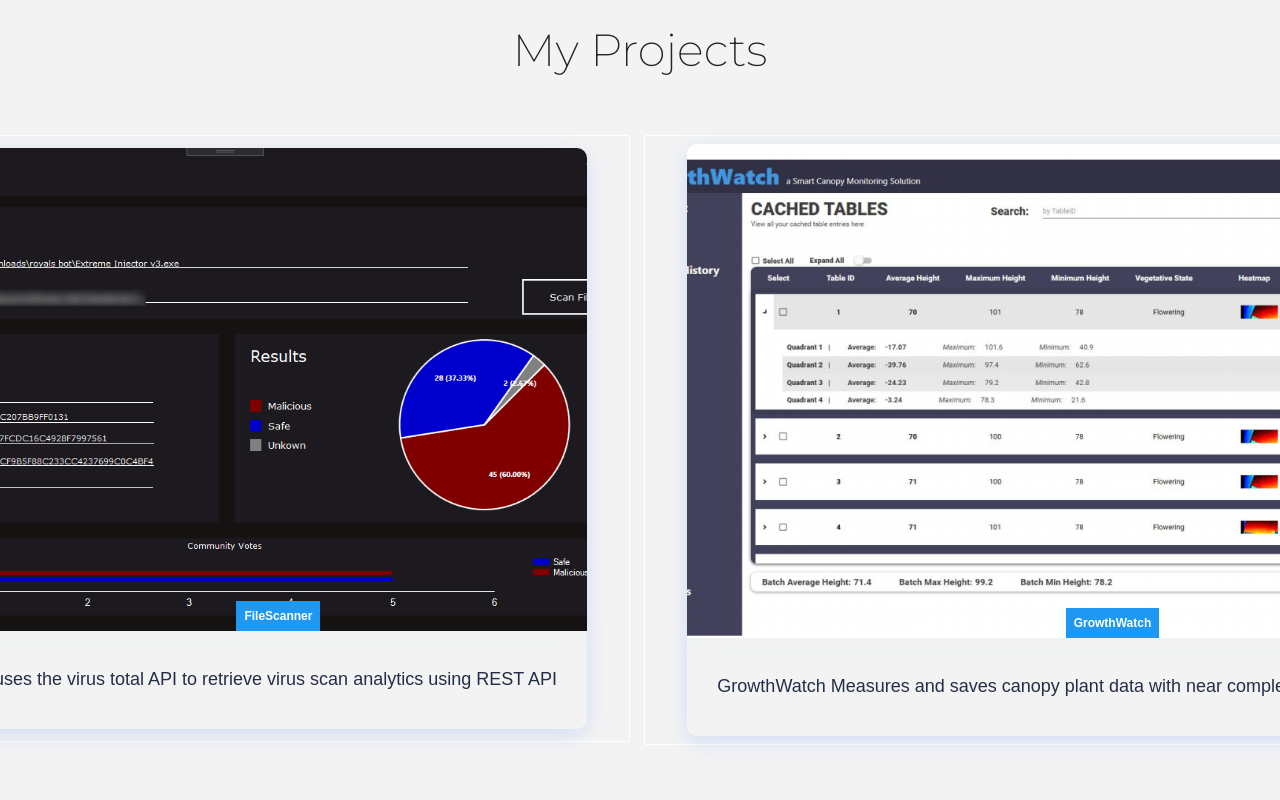
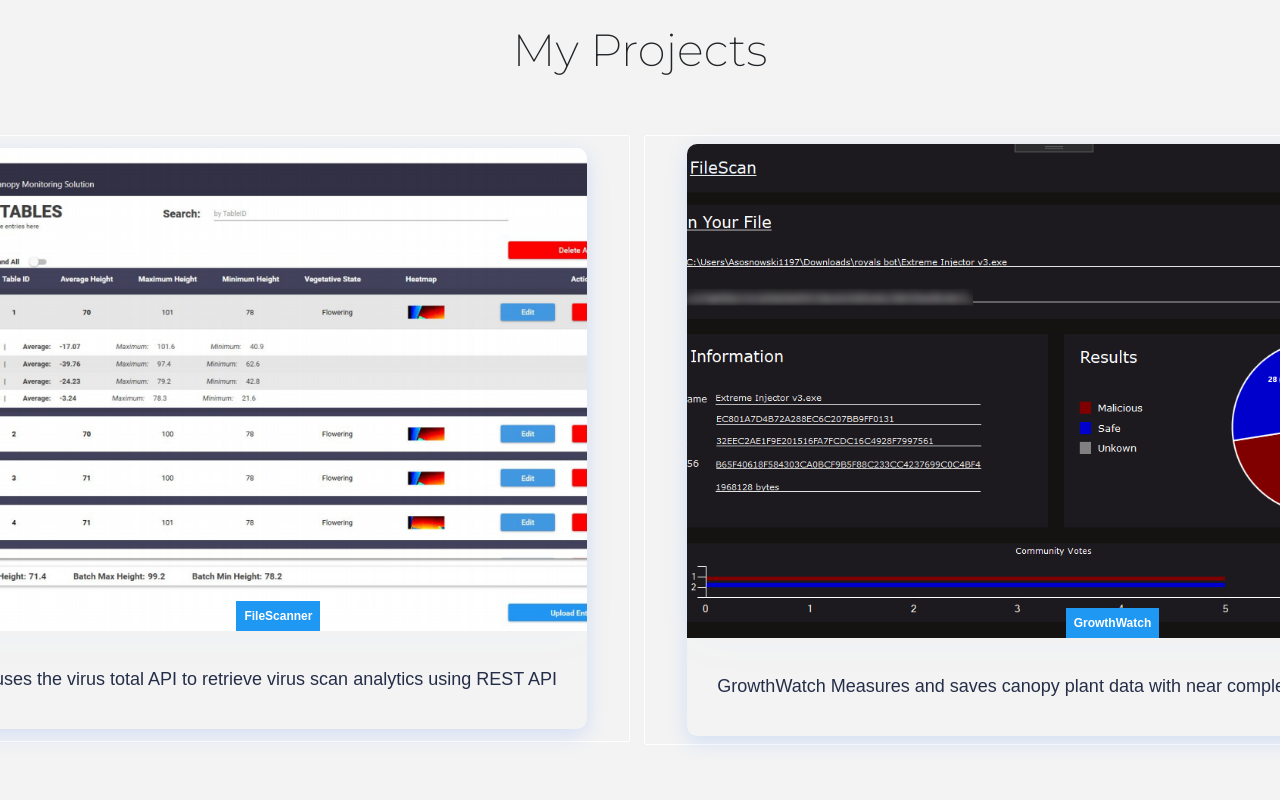
Before and after one commit to sosnek/Portfolio, a React (Create React App) app: page / in a window 1280 px wide. Shown: the part 1641-2441 px from the top of the page. Built offline with nearby package versions, Linux system fonts and the light colour scheme.

Commit message:
testing project images on deployment

```diff
--- a/src/components/Cards.js
+++ b/src/components/Cards.js
@@ -6,11 +6,11 @@ import { Button } from "./Button";
 
 function Cards() {
   function redirectFileScan() {
-    window.location.href = "https://github.com/sosnek/FileScanner";
+    window.location.href = 'https://github.com/sosnek/CapstoneProject';
   }
 
   function redirectCapStone() {
-    window.location.href = 'https://github.com/sosnek/CapstoneProject';
+    window.location.href = 'https://github.com/sosnek/FileScanner';
   }
 
   return (
@@ -26,7 +26,7 @@ function Cards() {
               onClick={redirectFileScan}
             >
               <CardItem
-                src="images/Filescan.png"
+                src="images/GrowthWatch.png"
                 text="Filescanner uses the virus total API to retrieve virus scan analytics using REST API"
                 label="FileScanner"
               />
@@ -39,7 +39,7 @@ function Cards() {
               onClick={redirectCapStone}
             >
               <CardItem
-                src="images/GrowthWatch.png"
+                src="images/Filescan.png"
                 text="GrowthWatch Measures and saves canopy plant data with near complete automation"
                 label="GrowthWatch"
               />
```
